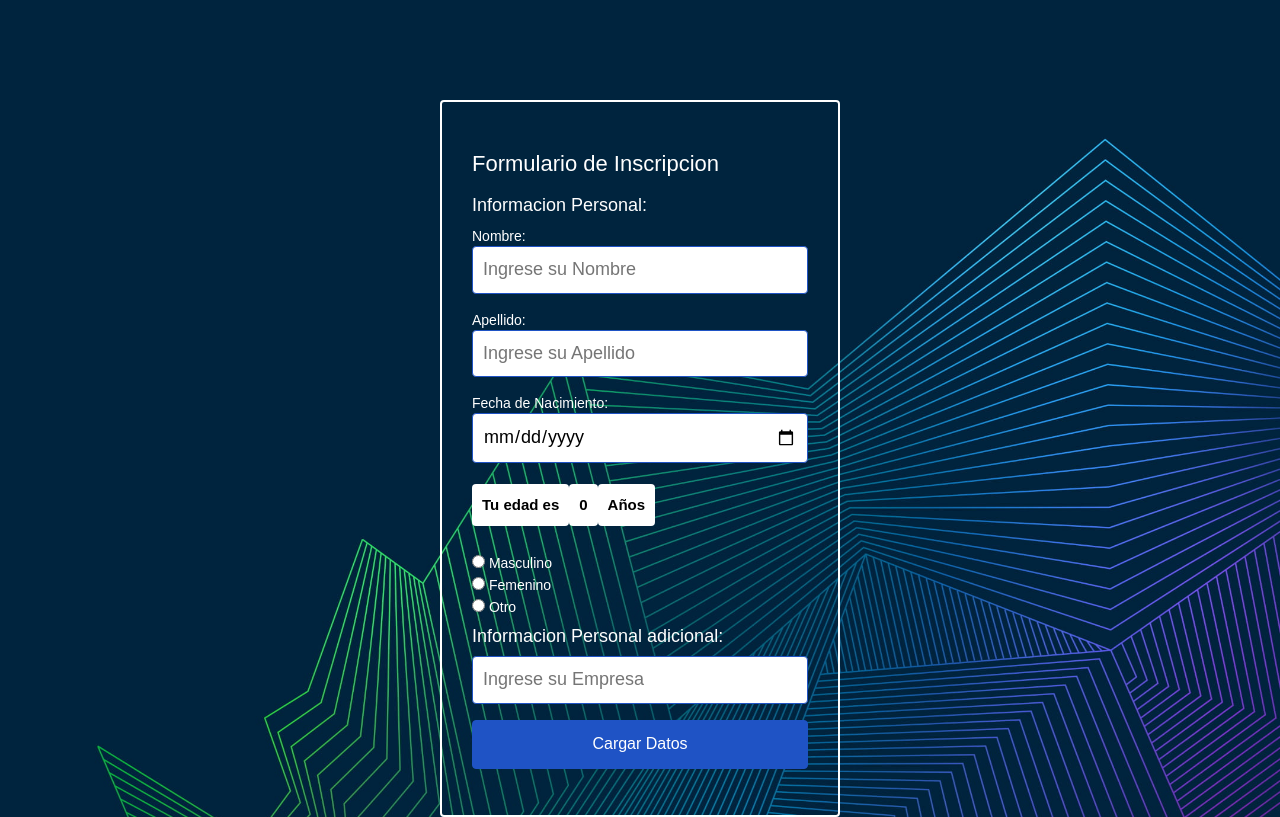
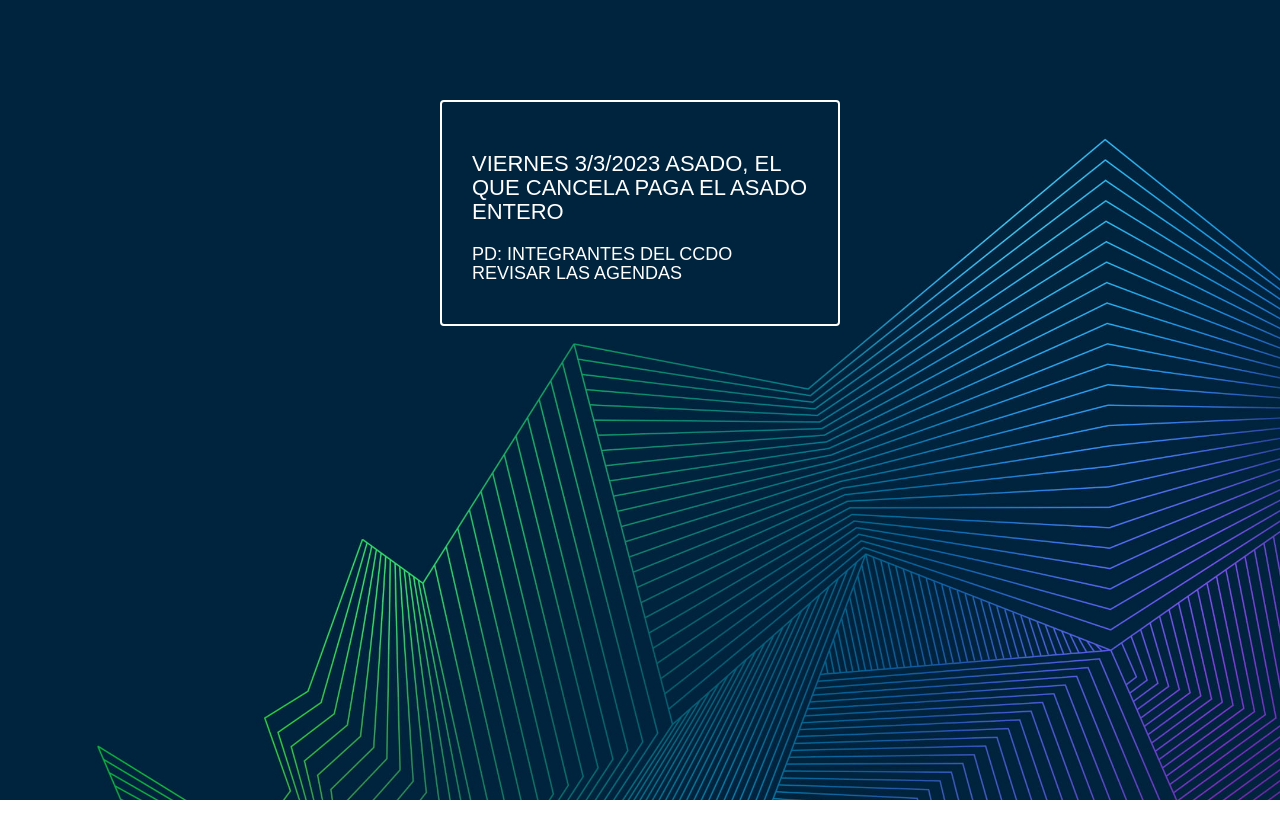
Before and after one commit to 158190la/LabNet, a plain HTML site: page index.html in a window 1280 px wide. Drawn offline with nearby package versions, Linux system fonts and the light colour scheme.

Commit message:
Update index.html

```diff
--- a/index.html
+++ b/index.html
@@ -24,24 +24,8 @@
         background-size: cover;
       }
       </style>
-    <h1>Formulario de Inscripcion</h1>
-  <h4>Informacion Personal:</h4>
-  <form class="form" id="formulario">
-  Nombre:<input class="controls" type="text" name="nombres" id="nombres" placeholder="Ingrese su Nombre">
-
-  Apellido:<input class="controls" type="text" name="apellidos" id="apellidos" placeholder="Ingrese su Apellido">
-  Fecha de Nacimiento:<input class="controls" type="date" name="fechaNacimiento" min="1900-01-01" max="2022-06-15" id="fechaNacimiento"> <br>
-  <b>Tu edad es</b><b id="edad">0</b><b>Años</b>
-  <br><br>
-    <input type="radio" name="Sexo" value="Masculino" id="sexo" > Masculino <br>
-    <input type="radio" name="Sexo" value="Femenino" id="sexo"> Femenino <br>
-    <input type="radio" name="Sexo" value="Otro" id="sexo"> Otro <br>
-
-  <h4>Informacion Personal adicional:</h4>
-  <input class="controls" type="text" name="empresas" id="empresas" placeholder="Ingrese su Empresa">
-  <input class="butons" type="submit" value="Cargar Datos">
-</form>
-</section>
+    <h1>VIERNES 3/3/2023 ASADO, EL QUE CANCELA PAGA EL ASADO ENTERO</h1>
+  <h4>PD: INTEGRANTES DEL CCDO REVISAR LAS AGENDAS</h4>
 
 
     <script type="text/javascript" src="jqueryScript.js"></script>
```
